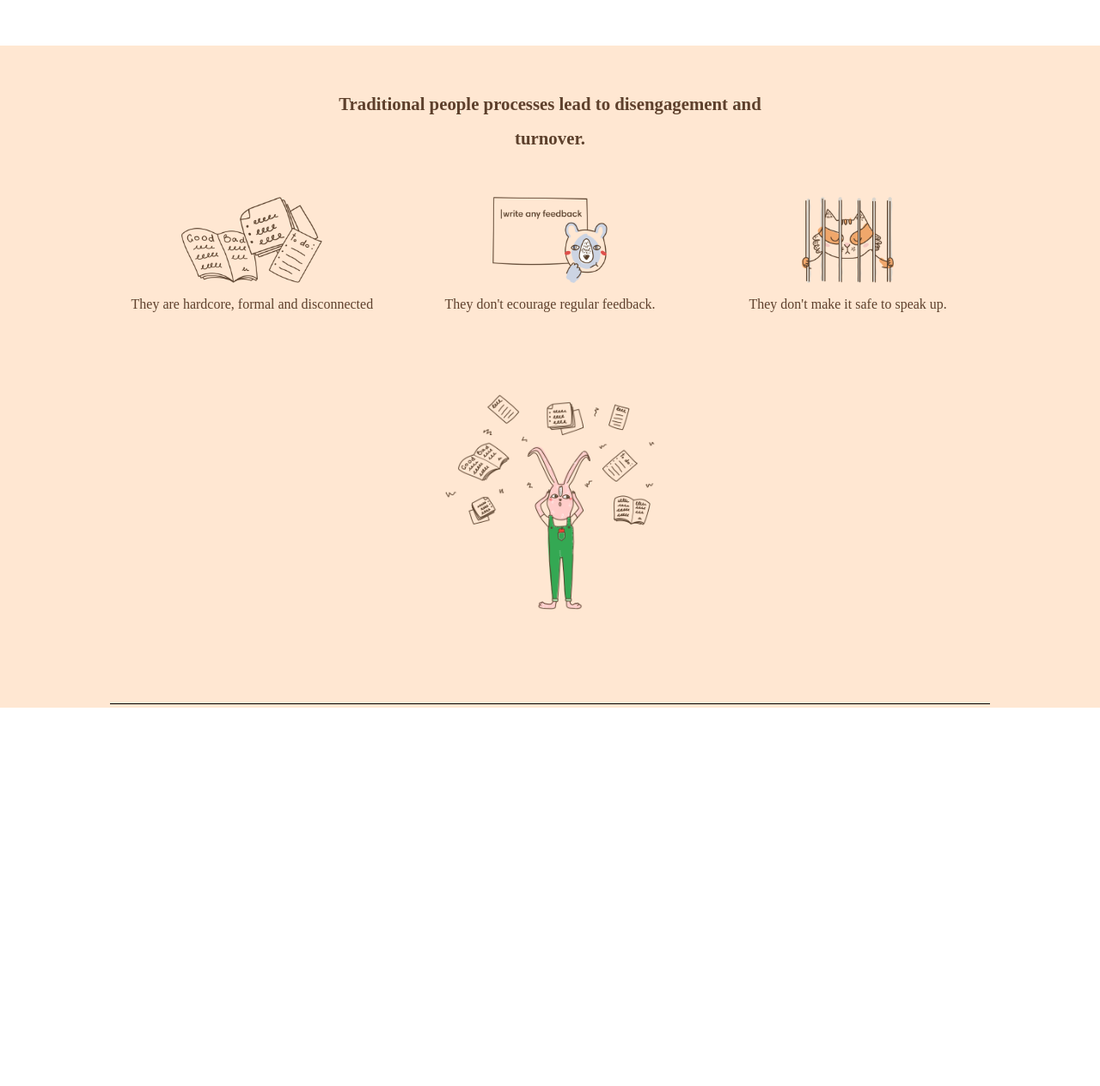
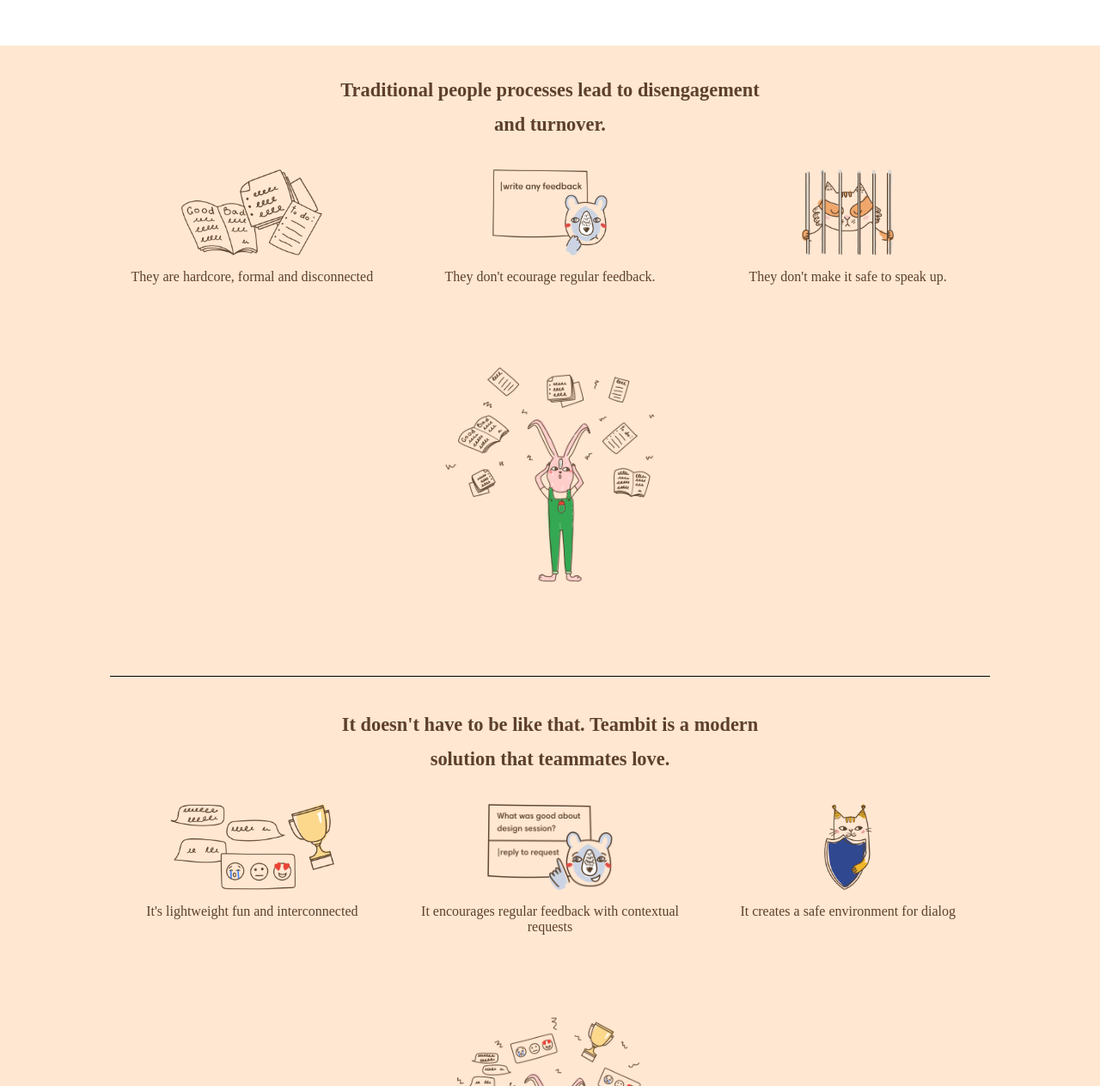
Before and after one commit to planeset94/node-sass-teambit, a website: page index.html in a window 1280 px wide. Shown: the part 493-1756 px from the top of the page at 86% size. Before the commit the page ends 1316 px from the top, so only its background shows below. Drawn offline with Linux system fonts and the light colour scheme.

Commit message:
Section 1 Completed (added bottom part)

```diff
--- a/index.html
+++ b/index.html
@@ -84,7 +84,8 @@
     <main>
         <section id="s_one">
             <div class="container">
-                <div class=" section s_one-top">
+                <!-- S-ONE:TOP -->
+                <div class="s_one-top">
                     <h5>Traditional people processes lead to disengagement and turnover.</h5>
                     <div class="pic-container">
                         <div class="card">
@@ -120,16 +121,47 @@
                 </div>
 
 
-            </div>
+                <!-- S-ONE:BOTTOM  -->
 
 
+                <div class="s_one-bottom">
+                    <h5>It doesn't have to be like that. Teambit is a modern solution that teammates love.</h5>
+                    <div class="pic-container">
+                        <div class="card">
+                            <div class="photo">
+                                <img src="./dist/img/lightweight.png" alt="">
+                            </div>
+                            <p>
+                                It's lightweight fun and interconnected
+                            </p>
+                        </div>
+                        <div class=" card">
+                            <div class="photo">
+                                <img src="./dist/img/feedbacksuggestions.png">
+                            </div>
+                            <p>
+                                It encourages regular feedback with contextual requests
+                            </p>
+                        </div>
+                        <div class=" card">
+                            <div class="photo">
+                                <img src="./dist/img/safe.png" alt="">
+                            </div>
+                            <p>
+                                It creates a safe environment for dialog
+                            </p>
+                        </div>
+                        <div class="card-bunny">
+                            <div id="bunny-photo" class="photo">
+                                <img src="./dist/img/after.png" alt="">
+                            </div>
 
+                        </div>
+                        <h5>Here is how it works</h5>
+                    </div>
+                </div>
 
-
-
-
-
-
+            </div>
 
         </section>
 
@@ -137,11 +169,6 @@
 
 
 
-
-
-        <section id="s_two"></section>
-        <section id="s_third"></section>
-        <section id="s_fourth"></section>
 
 
     </main>
--- a/src/app.scss
+++ b/src/app.scss
@@ -2,3 +2,4 @@
 @import 'partial/header-top';
 @import 'partial/header-bottom';
 @import 'partial/main-section1';
+@import 'partial/main-section2';
--- a/src/partial/_common.scss
+++ b/src/partial/_common.scss
@@ -3,7 +3,7 @@
 $bt_color: #2C4792;
 $sand_color:#FFE7D2;
 $h2-dim:3.3rem;
-$h5-dim:1.3rem;
+$h5-dim:1.4rem;
 $p-medium: 1.2rem;
 $p-small:0.8rem;
 $link:1rem;
@@ -23,6 +23,9 @@ body{
     margin:0 auto;
 }
 
+
+
+@mixin sign-in {
 div.buttons{
 
     display: flex;
@@ -51,7 +54,7 @@ div.buttons{
             }
 
             p{
-                padding-left: 2px;
+                padding-left: 10px;
                 font-size:$p-small;
 
             }
@@ -61,14 +64,15 @@ div.buttons{
 
 
 }
+}
 
 @mixin sectionPhoto {
 
 
     h5{
-         font-size: 1.3rem;
+         font-size: $h5-dim;
         text-align: center;
-        padding: 3rem 0;
+        padding: 2rem 0;
         width: 50%;
         margin: auto;
         line-height: 2.5rem;
@@ -119,11 +123,5 @@ div.buttons{
 
     }
 
-    .section::after{
-        width: 100%;
-        height: 1px;
-        display: inline-block;
-        background-color: black;
-        content: "";
+
     }
-    }
--- a/src/partial/_header-bottom.scss
+++ b/src/partial/_header-bottom.scss
@@ -1,3 +1,5 @@
+@include sign-in;
+
 .header-bottom{
     margin-top:4rem;
     display: flex;
--- a/src/partial/_main-section1.scss
+++ b/src/partial/_main-section1.scss
@@ -5,3 +5,11 @@
 }
 
 @include sectionPhoto;
+
+.s_one-top::after{
+    width: 100%;
+    height: 1px;
+    display: inline-block;
+    background-color: black;
+    content: "";
+}
```
Also changed, not shown: src/partial/_main-section2.scss (added, +7 -0 lines), dist/css/app.css.
